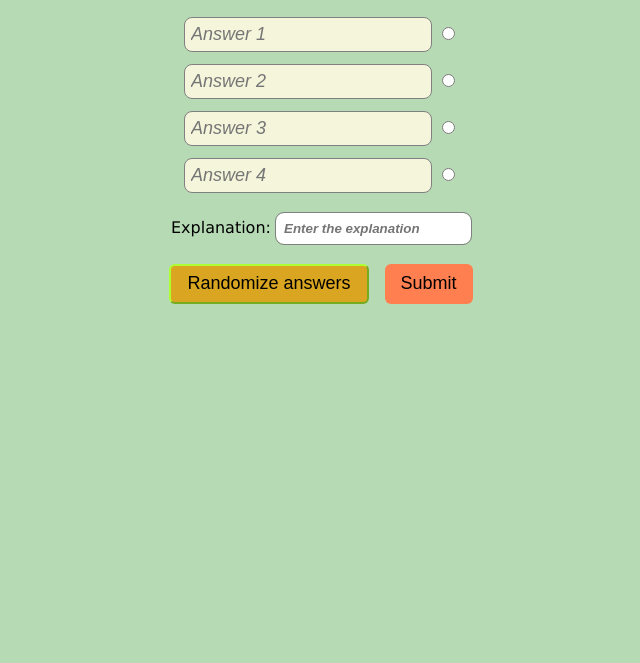
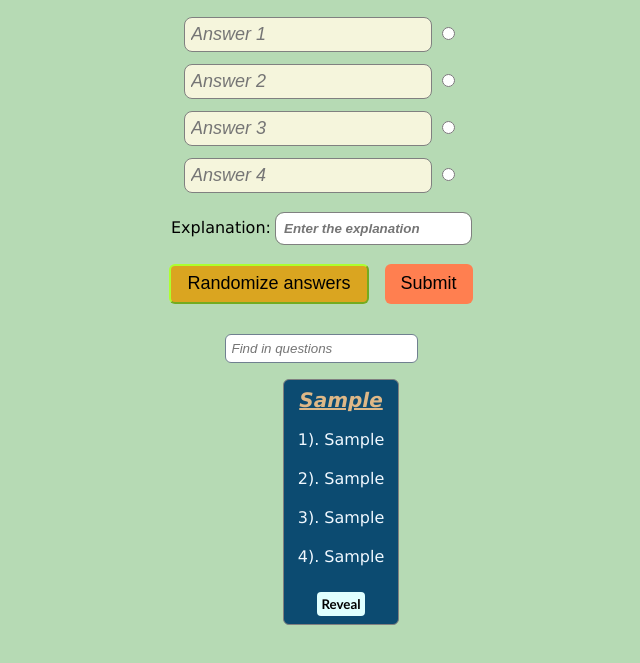
Before and after one commit to andrpavl/Quiz-game-HYF-, a plain HTML site: page index.html in a window 1280 px wide. Both pictures are taken after typing "Sample", "Sample", "Sample", "Sample", "Sample", "Sample" into the empty fields and a click on the button "Submit". Shown: the part 121-784 px from the top of the page, without its empty margins (319-959 px from the left). Drawn offline with Linux system fonts and the light colour scheme.

Commit message:
updated homework

```diff
--- a/index.html
+++ b/index.html
@@ -35,7 +35,8 @@
       <button type="submit" class="submit-btn">Submit</button>
     </div>
   </form>
-
+  <input type="text" class="filter-input-js filter-input" placeholder="Find in questions">
+  <ul class="questions-list-js question-list"></ul>
   <script src="script.js"></script>
 </body>
 
--- a/script.js
+++ b/script.js
@@ -4,7 +4,12 @@ const optionsContainer = document.querySelector(".options");
 const randomizeButton = document.getElementById("randomize-btn");
 const submitButton = document.querySelector(".submit-btn");
 const radioButtons = document.querySelectorAll(".answer-radio");
+const questionsList = document.querySelector(".questions-list-js");
+const answerInList = document.querySelector(".item-answer");
+const filterInput = document.querySelector(".filter-input-js");
+const revealBtn = document.querySelectorAll(".reveal-btn");
 let options = [];
+let questions = [];
 
 // Submitting the form and creating the quiz Question object
 submitButton.addEventListener("click", createQuestionObject);
@@ -15,6 +20,15 @@ randomizeButton.addEventListener("click", randomizeOptions);
 // Adding click event listeners to radio buttons
 radioButtons.forEach((radio) => {
 	radio.addEventListener("click", colorizeOptions);
+});
+
+// Filtering questions
+filterInput.addEventListener("input", filterQuestions);
+
+questionsList.addEventListener("click", (event) => {
+	if (event.target.classList.contains("reveal-btn")) {
+		revealAnswer(event.target);
+	}
 });
 
 function createQuestionObject(evt) {
@@ -45,8 +59,17 @@ function createQuestionObject(evt) {
 		explanation,
 	};
 
-	console.log(quizQuestion);
+	questions.push(quizQuestion);
+
+	if (questions.length > 0) {
+		createQuestionsList();
+	}
+
+	console.log(questions);
 	form.reset();
+	questions.length <= 0
+		? (filterInput.style.display = "none")
+		: (filterInput.style.display = "block");
 }
 
 function randomizeOptions() {
@@ -79,3 +102,65 @@ function colorizeOptions() {
 		}
 	});
 }
+
+function createQuestionsList() {
+	const listItem = questions
+		.map(({ question, options }) => {
+			return `<li class="question-list-item">
+      <p class="item-question">${question}</p>
+	  ${options
+			.map((item, index) => {
+				return `<span class="item-answer">${index + 1}). ${item.text}</span>`;
+			})
+			.join(" ")}
+    <button class="reveal-btn">Reveal</button>
+	</li>`;
+		})
+		.join(" ");
+
+	questionsList.innerHTML = listItem;
+}
+
+questions.length <= 0
+	? (filterInput.style.display = "none")
+	: (filterInput.style.display = "block");
+
+function filterQuestions() {
+	const filterValue = filterInput.value.toLowerCase();
+	const filteredQuestions = questions.filter(({ question }) =>
+		question.toLowerCase().includes(filterValue)
+	);
+
+	const listItem = filteredQuestions
+		.map(({ question, options }) => {
+			return `<li class="question-list-item">
+      <p class="item-question">${question}</p>
+	  ${options
+			.map((item, index) => {
+				return `<span class="item-answer">${index + 1}). ${item.text}</span>`;
+			})
+			.join(" ")}
+    <button class="reveal-btn">Reveal</button>
+	</li>`;
+		})
+		.join(" ");
+
+	questionsList.innerHTML = listItem;
+}
+
+function revealAnswer(button) {
+	const questionItem = button.closest(".question-list-item");
+	const questionIndex = Array.from(questionsList.children).indexOf(
+		questionItem
+	);
+	const currentQuestion = questions[questionIndex];
+
+	const answers = questionItem.querySelectorAll(".item-answer");
+	currentQuestion.options.forEach((option, index) => {
+		if (option.isCorrect) {
+			answers[index].style.backgroundColor = "lightgreen";
+		}
+	});
+
+	button.disabled = true;
+}
--- a/styles.css
+++ b/styles.css
@@ -3,6 +3,14 @@ body {
     font-family: 'Lucida Sans', 'Lucida Sans Regular', 'Lucida Grande', 'Lucida Sans Unicode', Geneva, Verdana, sans-serif;
 }
 
+ul,
+ol {
+    list-style: none;
+}
+
+p {
+    margin: 0;
+}
 
 form {
     display: flex;
@@ -75,7 +83,8 @@ form {
     gap: 1rem;
 }
 
-.randomize-btn, .submit-btn {
+.randomize-btn,
+.submit-btn {
     cursor: pointer;
     background: goldenrod;
     height: 40px;
@@ -96,7 +105,71 @@ form {
 .randomize-btn:hover {
     transform: rotate(180deg);
 }
+
 .submit-btn {
     background: coral;
     border: none;
 }
+
+.question-list {
+    display: flex;
+    justify-content: center;
+    align-items: center;
+    /* flex-direction: column; */
+    flex-wrap: wrap;
+    gap: 14px;
+}
+
+.question-list-item {
+    border: 1px grey solid;
+    padding: 8px;
+    border-radius: 6px;
+    background: rgb(12, 75, 113);
+
+    display: flex;
+    flex-direction: column;
+    justify-content: center;
+    align-items: left;
+}
+
+.item-question {
+    text-align: center;
+    font-style: italic;
+    font-size: 20px;
+    font-weight: bold;
+    margin-bottom: 12px;
+    color: burlywood;
+    text-decoration: underline;
+}
+
+.item-answer {
+    color: aliceblue;
+    margin-bottom: 8px;
+    padding: 6px;
+    border-radius: 6px;
+}
+
+.reveal-btn {
+    margin-top: 12px;
+    background-color: lightcyan;
+    border: none;
+    border-radius: 4px;
+    padding: 4px;
+    font-family: 'Trebuchet MS', 'Lucida Sans Unicode', 'Lucida Grande', 'Lucida Sans', Arial, sans-serif;
+    font-weight: 700;
+    cursor: pointer;
+    width:fit-content;
+    margin-left: auto;
+    margin-right: auto;
+}
+
+.filter-input{
+    margin-left: auto;
+    margin-right: auto;
+    margin-top: 30px;
+    padding: 6px;
+    border-radius: 6px;
+    border: 1px slategrey solid;
+    font-style: italic;
+
+}
```
